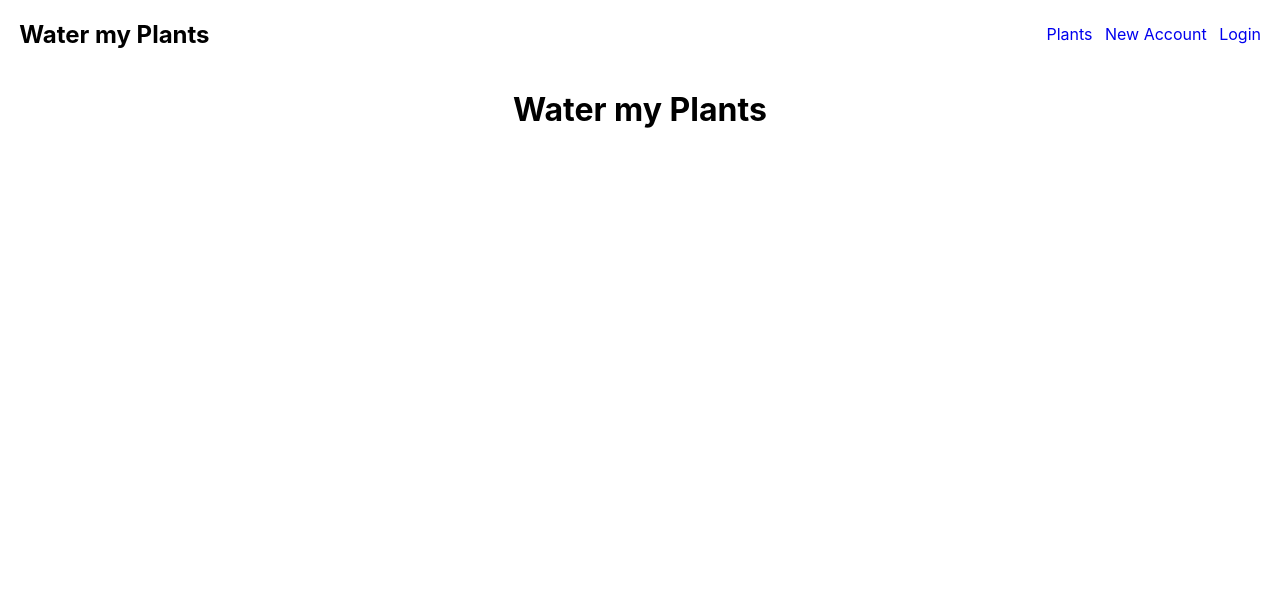
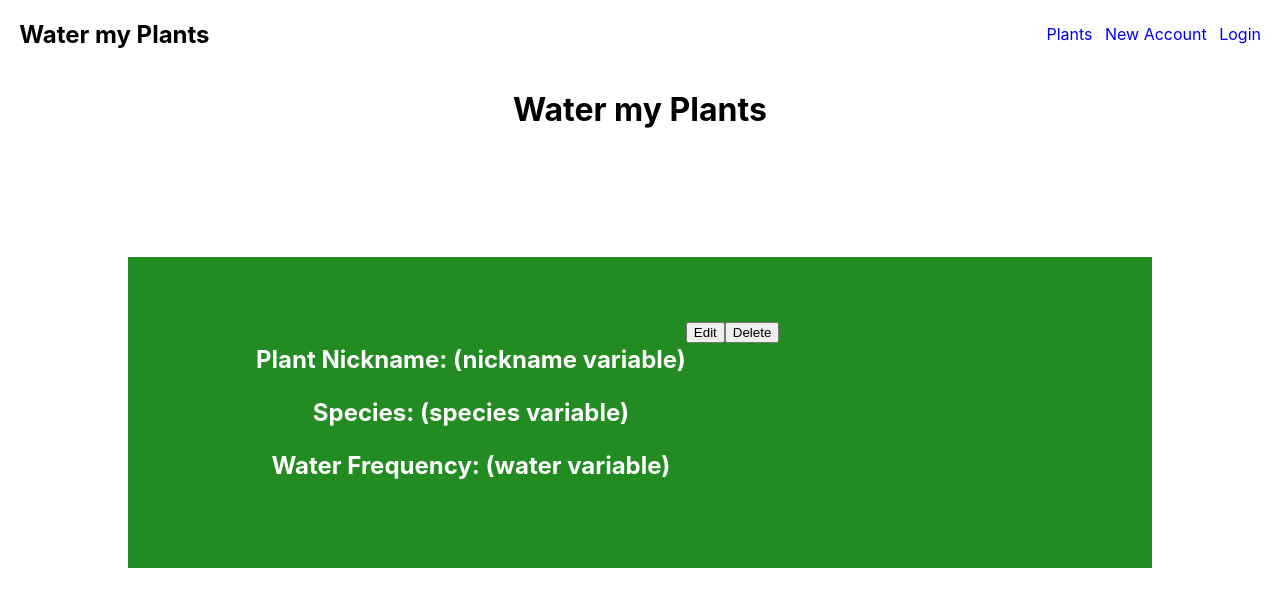
Before and after one commit to ft-water-my-plants/frontend, a React (Create React App) app: page /plant-card in a window 1280 px wide. Shown: the top 606 px of the page. Built offline with nearby package versions, Linux system fonts and the light colour scheme.

Commit message:
created headings for variables and two buttons and added route on App.js

```diff
--- a/src/App.css
+++ b/src/App.css
@@ -114,5 +114,5 @@ h3 {
     padding: 5% 10%;
     background-color: #228B22;
     color: white;
-    border-radius: 5%;
+    display: flex;
   }
--- a/src/App.js
+++ b/src/App.js
@@ -4,6 +4,7 @@ import Plant from './components/PlantObject';
 import Signup from './components/signup';
 import Login from './components/Login';
 import PrivateRoute from './components/PrivateRoute';
+import PlantCard from './components/PlantCard'
 
 // import * as yup from 'yup';
 
@@ -32,7 +33,8 @@ function App() {
         <Switch>
           <center>
             <h1>Water my Plants</h1>
-            <PrivateRoute path='/plants' component={Plant} />
+            <Route path='/plant-card' component={PlantCard} />
+            <Route path='/plants' component={Plant} />
             <Route path='/signup' component={Signup} />
             <Route path='/login' component={Login}/>
             <Route path='/'/>
--- a/src/components/PlantCard.js
+++ b/src/components/PlantCard.js
@@ -7,7 +7,15 @@ function PlantCard () {
 
     return (
         <div className='plantcard'>
-
+            <div>
+                <h3>Plant Nickname: (nickname variable) </h3>
+                <h3>Species: (species variable) </h3>
+                <h3>Water Frequency: (water variable) </h3>
+            </div>
+            <div>
+                <button>Edit</button>
+                <button>Delete</button>
+            </div>
         </div>
     )
 }
--- a/src/components/PlantObject.js
+++ b/src/components/PlantObject.js
@@ -3,6 +3,7 @@ import '../App.css';
 import plantSchema from './PlantSchema'
 import * as yup from 'yup'
 import axios from 'axios'
+import PlantCard from './PlantCard'
 
 
 
@@ -109,6 +110,7 @@ function Plant () {
     }
 
     return (
+
         <div className='plant-object'>
             <form onSubmit={onSubmit}>
             <div className='errors'>
@@ -156,6 +158,7 @@ function Plant () {
                 <button disabled={disabled} className={`submit_btn ${disabled ? 'disabled' : ""}`}>Submit</button>
             </form>
         </div>
+
     )
 
 }
```
